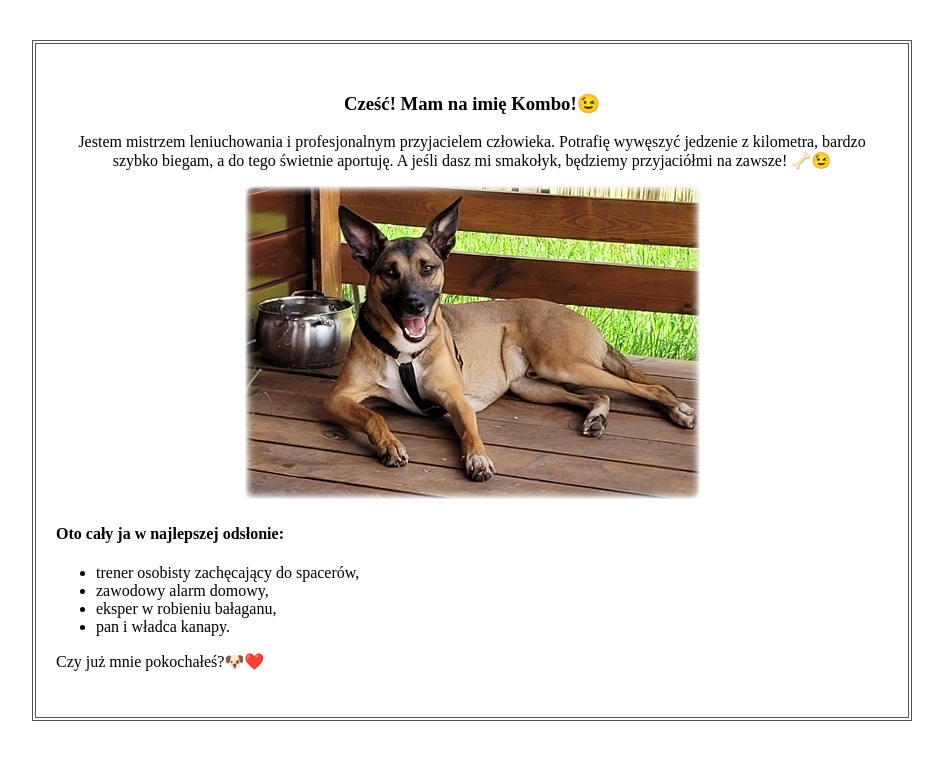
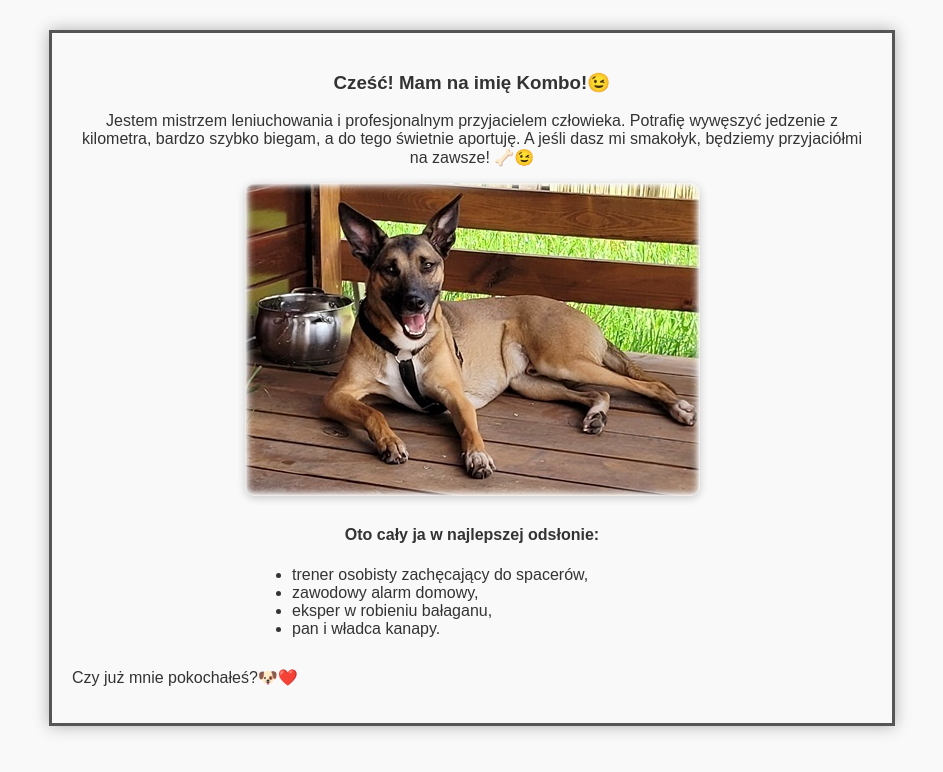
Before and after one commit to agatakudyk/html-portfolio, a plain HTML site: page Mój pupil/index.html in a window 1280 px wide. Shown: the whole page, without its empty margins (168-1111 px from the left). Drawn offline with Linux system fonts and the light colour scheme.

Commit message:
Poprawienie css

```diff
--- a/Mój pupil/style.css
+++ b/Mój pupil/style.css
@@ -1,12 +1,37 @@
-.blok1 {
+body {
+    max-width: 800px;
+    margin: 30px auto;
+    padding: 20px;
+    border: 3px solid #555;
+    box-shadow: 0 0 15px rgba(0,0,0,0.3);
+    background-color: #f9f9f9;
+    font-family: 'Arial', sans-serif;
+    color: #333;
+  }
+
+  .blok1, .blok2 {
     text-align: center;
-}
-.opis1 {
-    size: 20px;
-}
-body {
-    border: 4px double #555;
-    margin: 40px 200px;
-    padding: 30px 20px;
+    margin-bottom: 30px;
+  }
 
-}
+  .blok1 img {
+    display: block;
+    margin: 15px auto 0;
+    max-width: 100%;
+    height: auto;
+    border-radius: 10px;
+    box-shadow: 0 2px 8px rgba(0,0,0,0.2);
+  }
+
+  .blok2 ul {
+    list-style-type: disc;
+    padding-left: 40px;
+    text-align: left;
+    max-width: 400px;
+    margin: 0 auto;
+  }
+
+  p.opis1 {
+    font-size: 1.1rem;
+    line-height: 1.5;
+  }
```
